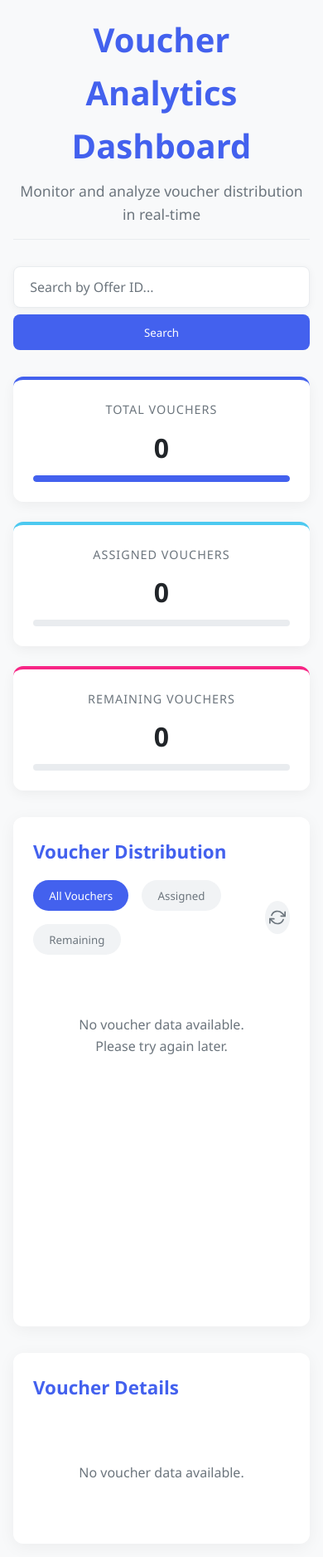
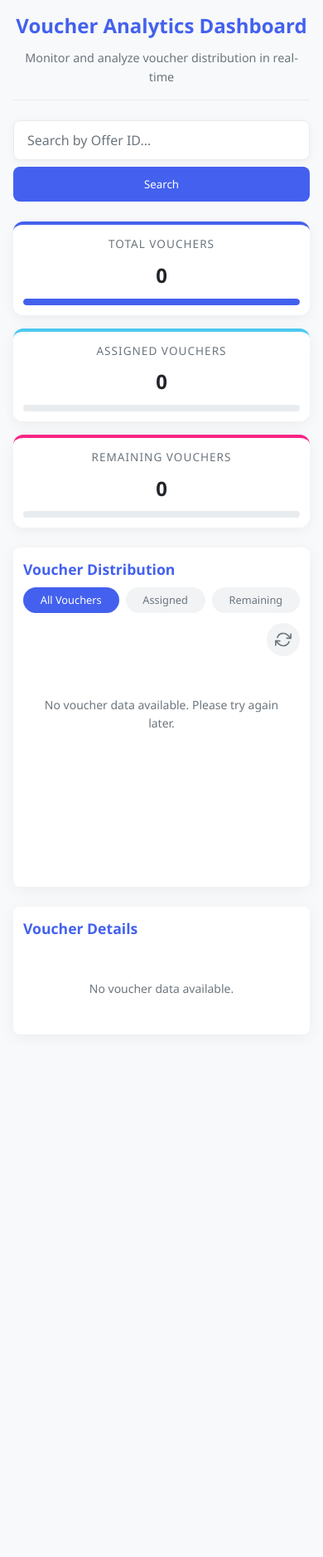
Before and after one commit to Mmohsn/Offers, a Flask app: page / in a window 390 px wide. Shown: the whole page at 83% size. After the commit the page ends 1197 px from the top, so only its background shows below. Run offline with Flask 3, Linux system fonts and the light colour scheme; data that the repository does not hold is empty.

Commit message:
Update index.html

```diff
--- a/templates/index.html
+++ b/templates/index.html
@@ -2,7 +2,7 @@
 <html lang="en">
 <head>
     <meta charset="UTF-8">
-    <meta name="viewport" content="width=device-width, initial-scale=1.0">
+    <meta name="viewport" content="width=device-width, initial-scale=1.0, viewport-fit=cover">
     <title>Voucher Analytics Dashboard</title>
     <script src="https://cdnjs.cloudflare.com/ajax/libs/Chart.js/3.9.1/chart.min.js"></script>
     <script src="https://cdnjs.cloudflare.com/ajax/libs/jquery/3.6.0/jquery.min.js"></script>
@@ -31,17 +31,19 @@
     background-color: var(--background);
     color: var(--text-primary);
     line-height: 1.6;
+    font-size: 16px;
 }
 
 .container {
+    width: 100%;
     max-width: 1200px;
     margin: 0 auto;
-            padding: 2rem;
+    padding: 1rem;
 }
 
 header {
     text-align: center;
-            margin-bottom: 2rem;
+    margin-bottom: 1.5rem;
     padding-bottom: 1rem;
     border-bottom: 1px solid #e9ecef;
 }
@@ -50,67 +52,67 @@
     color: var(--primary);
     font-weight: 700;
     margin-bottom: 0.5rem;
-            font-size: 2.5rem;
+    font-size: clamp(1.5rem, 5vw, 2.5rem);
 }
 
 header p {
     color: var(--text-secondary);
-            font-size: 1.1rem;
+    font-size: clamp(0.9rem, 3vw, 1.1rem);
 }
 
 .dashboard {
     display: grid;
     grid-template-columns: 1fr;
-            gap: 2rem;
+    gap: 1.5rem;
 }
 
 .card {
     background-color: var(--card-bg);
     border-radius: 12px;
     box-shadow: 0 4px 20px rgba(0, 0, 0, 0.05);
-            padding: 1.5rem;
+    padding: 1rem;
     transition: transform 0.3s ease, box-shadow 0.3s ease;
-        }
-
-        .card:hover {
-            transform: translateY(-5px);
-            box-shadow: 0 8px 25px rgba(0, 0, 0, 0.1);
+    overflow: hidden;
 }
 
 .card-header {
-            display: flex;
-            justify-content: space-between;
-            align-items: center;
-            margin-bottom: 1.5rem;
+    margin-bottom: 1rem;
 }
 
 .card-title {
-            font-size: 1.4rem;
+    font-size: clamp(1.1rem, 4vw, 1.4rem);
     color: var(--primary);
     font-weight: 600;
+    margin-bottom: 0.5rem;
 }
 
 .filters-container {
     display: flex;
-            align-items: center;
-            gap: 1rem;
+    flex-direction: column;
+    gap: 0.75rem;
+    width: 100%;
 }
 
 .filters {
     display: flex;
-            gap: 1rem;
-            margin-bottom: 0;
+    flex-wrap: wrap;
+    gap: 0.5rem;
+    width: 100%;
 }
 
 .filter-btn {
-            padding: 0.6rem 1.2rem;
+    padding: 0.5rem 0.75rem;
     background-color: #f1f3f5;
     border: none;
     border-radius: 30px;
     color: var(--text-secondary);
     font-weight: 500;
+    font-size: 0.9rem;
     cursor: pointer;
     transition: all 0.2s ease;
+    flex: 1 0 auto;
+    text-align: center;
+    min-width: 90px;
 }
 
 .filter-btn:hover, .filter-btn.active {
@@ -130,6 +132,7 @@
     border-radius: 50%;
     cursor: pointer;
     transition: all 0.2s ease;
+    align-self: flex-end;
 }
 
 .refresh-btn:hover {
@@ -145,22 +148,23 @@
 
 .chart-container {
     position: relative;
-            height: 400px;
+    height: 300px;
     width: 100%;
+    overflow-x: auto;
 }
 
 .summary {
     display: grid;
-            grid-template-columns: repeat(auto-fit, minmax(200px, 1fr));
-            gap: 1.5rem;
-            margin-bottom: 2rem;
+    grid-template-columns: repeat(auto-fit, minmax(150px, 1fr));
+    gap: 1rem;
+    margin-bottom: 1.5rem;
 }
 
 .summary-card {
     background-color: var(--card-bg);
     border-radius: 12px;
     box-shadow: 0 4px 15px rgba(0, 0, 0, 0.05);
-            padding: 1.5rem;
+    padding: 1rem;
     text-align: center;
     transition: transform 0.3s ease;
 }
@@ -182,7 +186,7 @@
 }
 
 .summary-value {
-            font-size: 2rem;
+    font-size: clamp(1.5rem, 5vw, 2rem);
     font-weight: 700;
     margin: 0.5rem 0;
     color: var(--text-primary);
@@ -190,7 +194,7 @@
 
 .summary-label {
     color: var(--text-secondary);
-            font-size: 0.9rem;
+    font-size: 0.85rem;
     text-transform: uppercase;
     letter-spacing: 1px;
 }
@@ -213,7 +217,7 @@
 
 .no-data {
     text-align: center;
-            padding: 3rem;
+    padding: 2rem 1rem;
     color: var(--text-secondary);
 }
 
@@ -283,17 +299,18 @@
 
 /* Search bar styles */
 .search-container {
-            margin-bottom: 2rem;
+    margin-bottom: 1.5rem;
 }
 
 .search-input {
     width: 100%;
-            padding: 0.8rem 1.2rem;
+    padding: 0.75rem 1rem;
     border: 1px solid #e9ecef;
     border-radius: 8px;
     font-size: 1rem;
     box-shadow: 0 2px 10px rgba(0, 0, 0, 0.05);
     transition: all 0.3s ease;
+    margin-bottom: 0.5rem;
 }
 
 .search-input:focus {
@@ -307,8 +324,7 @@
 }
 
 .search-btn {
-            margin-top: 0.5rem;
-            padding: 0.8rem 1.5rem;
+    padding: 0.75rem 1rem;
     background-color: var(--primary);
     color: white;
     border: none;
@@ -339,46 +355,148 @@
     margin-bottom: 1rem;
     border-bottom: 1px solid #e9ecef;
     padding-bottom: 0.5rem;
+    font-size: clamp(1.1rem, 4vw, 1.3rem);
 }
 
 .offer-detail-grid {
     display: grid;
-            grid-template-columns: repeat(auto-fit, minmax(200px, 1fr));
-            gap: 1.5rem;
+    grid-template-columns: repeat(auto-fit, minmax(140px, 1fr));
+    gap: 1rem;
 }
 
 .detail-item {
-            margin-bottom: 1rem;
+    margin-bottom: 0.75rem;
+    word-break: break-word;
 }
 
 .detail-label {
     font-weight: 600;
     color: var(--text-secondary);
-            font-size: 0.9rem;
-            margin-bottom: 0.3rem;
+    font-size: 0.85rem;
+    margin-bottom: 0.2rem;
 }
 
 .detail-value {
-            font-size: 1.1rem;
+    font-size: 1rem;
 }
 
-        @media (max-width: 768px) {
-            .container {
-                padding: 1rem;
+/* Add a touch-friendly button group */
+.action-buttons {
+    display: flex;
+    flex-wrap: wrap;
+    gap: 0.5rem;
+    margin-top: 1rem;
+}
+
+.action-btn {
+    flex: 1;
+    padding: 0.75rem;
+    border: none;
+    border-radius: 8px;
+    font-weight: 500;
+    font-size: 0.9rem;
+    text-align: center;
+    cursor: pointer;
+    transition: all 0.2s ease;
+    display: flex;
+    align-items: center;
+    justify-content: center;
+    gap: 0.5rem;
+}
+
+.action-btn-primary {
+    background-color: var(--primary);
+    color: white;
+}
+
+.action-btn-secondary {
+    background-color: #f1f3f5;
+    color: var(--text-secondary);
+}
+
+/* Media Queries */
+@media (min-width: 768px) {
+    .card {
+        padding: 1.5rem;
+    }
+
+    .chart-container {
+        height: 400px;
+    }
+
+    .card-header {
+        display: flex;
+        justify-content: space-between;
+        align-items: center;
+    }
+
+    .filters-container {
+        flex-direction: row;
+        width: auto;
+    }
+
+    .filter-btn {
+        min-width: auto;
+        flex: 0 1 auto;
+    }
+}
+
+@media (max-width: 767px) {
+    #table-container {
+        margin-top: 0.5rem;
+        overflow-x: auto;
+        -webkit-overflow-scrolling: touch;
     }
 
     .summary {
         grid-template-columns: 1fr;
     }
 
-            .card-header {
+    .search-container {
+        display: flex;
         flex-direction: column;
-                align-items: flex-start;
-                gap: 1rem;
+    }
 }
 
-            .filters {
-                flex-wrap: wrap;
+/* For extra small screens */
+@media (max-width: 480px) {
+    body {
+        font-size: 14px;
+    }
+
+    .container {
+        padding: 0.75rem;
+    }
+
+    .card {
+        padding: 0.75rem;
+        border-radius: 8px;
+    }
+
+    .chart-container {
+        height: 250px;
+    }
+
+    .filter-btn {
+        padding: 0.4rem 0.6rem;
+        font-size: 0.8rem;
+    }
+
+    .summary-card {
+        padding: 0.75rem;
+    }
+
+    th, td {
+        padding: 0.5rem;
+        font-size: 0.8rem;
+    }
+}
+
+/* Fix for notched phones */
+@supports (padding: max(0px)) {
+    .container {
+        padding-left: max(1rem, env(safe-area-inset-left));
+        padding-right: max(1rem, env(safe-area-inset-right));
     }
 }
     </style>
@@ -764,6 +882,11 @@
         // Create a new chart instance
         function createNewChart(labels, datasets) {
     const ctx = document.getElementById('voucherChart').getContext('2d');
+
+    // Get screen width to adjust chart options for mobile
+    const screenWidth = window.innerWidth;
+    const isMobile = screenWidth < 768;
+
     voucherChart = new Chart(ctx, {
         type: 'bar',
         data: {
@@ -779,10 +902,11 @@
                     labels: {
                         font: {
                             family: "'Segoe UI', sans-serif",
-                            size: 12
+                            size: isMobile ? 10 : 12
                         },
                         usePointStyle: true,
-                        padding: 20
+                        padding: isMobile ? 10 : 20,
+                        boxWidth: isMobile ? 8 : 10
                     }
                 },
                 tooltip: {
@@ -791,7 +915,7 @@
                     bodyColor: '#212529',
                     borderColor: '#e9ecef',
                     borderWidth: 1,
-                    padding: 12,
+                    padding: isMobile ? 8 : 12,
                     cornerRadius: 8,
                     displayColors: true,
                     callbacks: {
@@ -835,8 +959,10 @@
                         minRotation: 45,
                         font: {
                             family: "'Segoe UI', sans-serif",
-                            size: 10
-                        }
+                            size: isMobile ? 8 : 10
+                        },
+                        autoSkip: true,
+                        maxTicksLimit: isMobile ? 6 : 10
                     }
                 },
                 y: {
@@ -847,23 +973,29 @@
                     ticks: {
                         font: {
                             family: "'Segoe UI', sans-serif",
-                            size: 11
+                            size: isMobile ? 9 : 11
                         },
                         callback: function(value) {
+                            // Abbreviate large numbers on mobile
+                            if (isMobile && value >= 1000) {
+                                return value >= 1000000
+                                    ? (value / 1000000).toFixed(1) + 'M'
+                                    : (value / 1000).toFixed(0) + 'K';
+                            }
                             return value.toLocaleString();
                         }
                     }
                 }
             },
             animation: {
-                duration: 1500,
+                duration: isMobile ? 800 : 1500,
                 easing: 'easeOutQuart'
             },
             layout: {
-                padding: 10
+                padding: isMobile ? 5 : 10
             },
-            barPercentage: 0.7,
-            categoryPercentage: 0.7
+            barPercentage: isMobile ? 0.8 : 0.7,
+            categoryPercentage: isMobile ? 0.8 : 0.7
         }
     });
 
@@ -871,6 +1003,23 @@
     voucherChart.searchMode = false;
     voucherChart.searchedOffer = null;
 }
+
+// Add a resize handler to adjust the chart when the window is resized
+$(window).resize(function() {
+    if (voucherChart) {
+        const screenWidth = window.innerWidth;
+        const isMobile = screenWidth < 768;
+
+        // Adjust chart font sizes for mobile
+        voucherChart.options.plugins.legend.labels.font.size = isMobile ? 10 : 12;
+        voucherChart.options.plugins.legend.labels.padding = isMobile ? 10 : 20;
+        voucherChart.options.scales.x.ticks.font.size = isMobile ? 8 : 10;
+        voucherChart.options.scales.y.ticks.font.size = isMobile ? 9 : 11;
+        voucherChart.options.scales.x.ticks.maxTicksLimit = isMobile ? 6 : 10;
+
+        voucherChart.update();
+    }
+});
 
 // Update the "View All" button function to reset the search mode
 function displayOfferDetails(offer) {
@@ -916,29 +1065,45 @@ function displayOfferDetails(offer) {
     }, 500);
 }
 
-        // Update the data table
+// Update the table view for better mobile performance
 function updateTable() {
     const tableBody = $('#voucher-table-body');
     tableBody.empty();
+
+    // Limit visible columns on mobile
+    const screenWidth = window.innerWidth;
+    const isMobile = screenWidth < 640;
 
     offerData.forEach(offer => {
         let status = offer['Status'];
         let statusClass = status === 'ACTIVE' ? 'text-success' : 'text-danger';
 
-                const row = `
-                    <tr>
-                        <td>${offer['ID'] || '-'}</td>
-                        <td>${offer['Offer Name']}</td>
-                        <td>${offer['Merchant']}</td>
-                        <td>${offer['Coupons Count'].toLocaleString()}</td>
+        let row = `<tr>`;
+
+        // Always show these columns
+        row += `<td>${offer['ID'] || '-'}</td>`;
+
+        if (!isMobile) {
+            // Show on larger screens
+            row += `<td>${offer['Offer Name']}</td>`;
+        }
+
+        row += `<td>${offer['Merchant']}</td>`;
+
+        if (!isMobile) {
+            row += `<td>${offer['Coupons Count'].toLocaleString()}</td>`;
+        }
+
+        row += `
             <td>${offer['Assigned Coupons'].toLocaleString()}</td>
             <td class="highlight">${offer['Remaining'].toLocaleString()}</td>
             <td class="${statusClass}">${status}</td>
-                    </tr>
-                `;
+        </tr>`;
+
         tableBody.append(row);
     });
 }
+
 
         // Show "no data" message when data is unavailable
         function showNoData() {
```
Also changed, not shown: other parts of templates/index.html (+21 -9 lines). Lines whose indentation alone changed are shown as unchanged.
